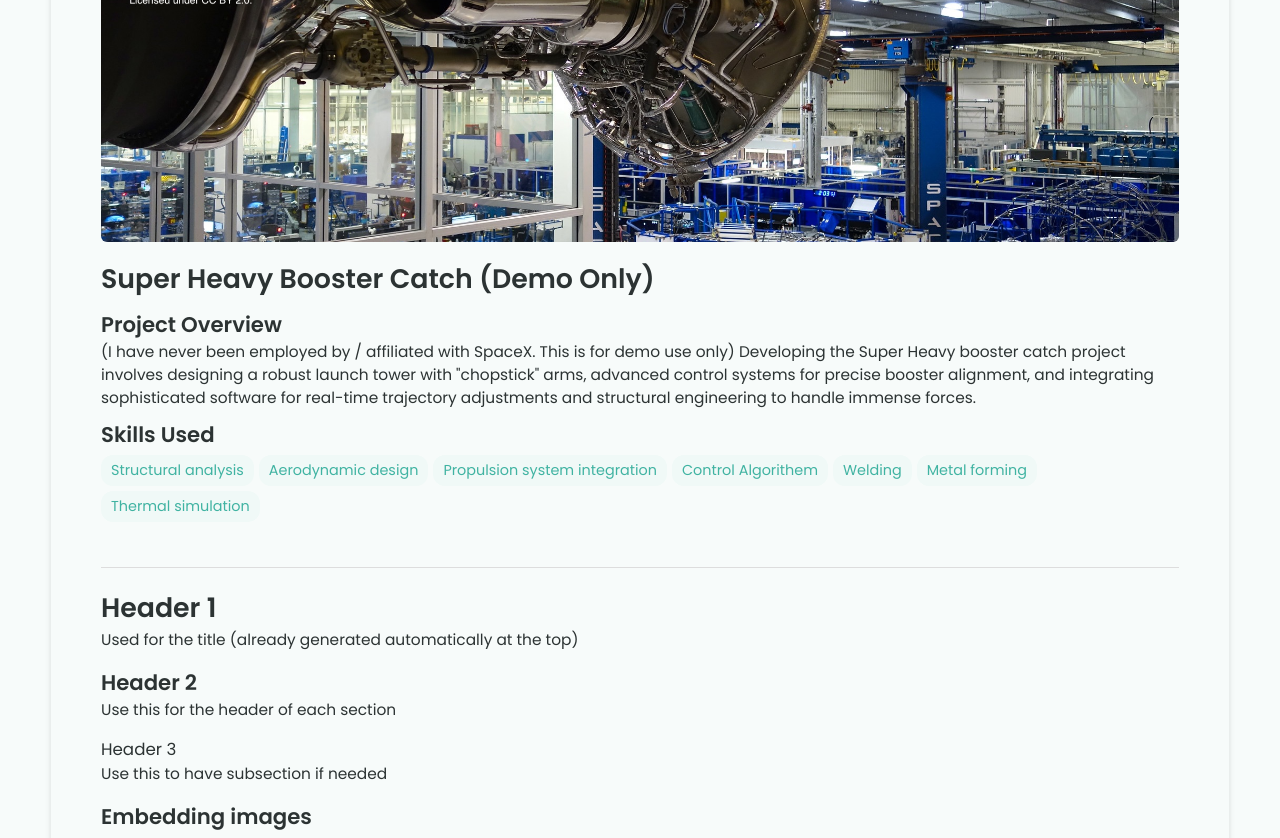
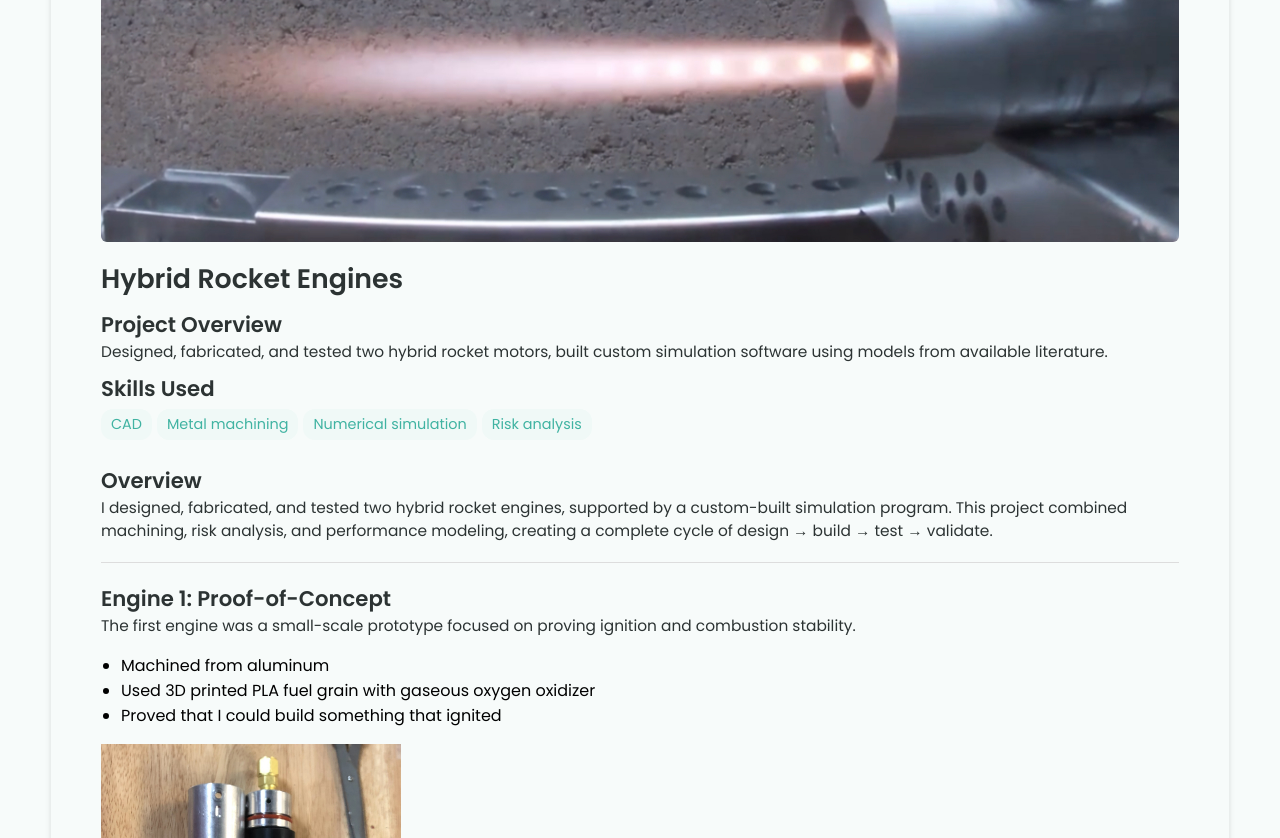
Before and after one commit to Riley-Johnson/Riley-Johnson.github.io, a Jekyll site: the page built from _projects/demo-project/index.md, in a window 1280 px wide and 1400 px high, scrolled down 248 px. Shown: the top 838 px of the window. Built offline with Jekyll 4.4.1, drawn with Linux system fonts in a browser that asks for light colours; some of the changed text lies outside the part shown; grey boxes are pictures that could not be loaded.

Commit message:
Update index.md

````diff
--- a/_projects/demo-project/index.md
+++ b/_projects/demo-project/index.md
@@ -1,112 +1,51 @@
 ---
 layout: post
-title: Super Heavy Booster Catch (Demo Only)
-description:  (I have never been employed by / affiliated with SpaceX. This is for demo use only)
-    Developing the Super Heavy booster catch project involves designing a robust launch tower with "chopstick" arms, advanced control systems for precise booster alignment, and integrating sophisticated software for real-time trajectory adjustments and structural engineering to handle immense forces.
+title: Hybrid Rocket Engines
+description: Designed, fabricated, and tested two hybrid rocket motors, built custom simulation software using models from available literature.
 skills:
-  - Structural analysis
-  - Aerodynamic design
-  - Propulsion system integration
-  - Control Algorithem
-  - Welding
-  - Metal forming
-  - Thermal simulation
-
-main-image: /project2.jpg
+  - CAD
+  - Metal machining
+  - Numerical simulation
+  - Risk analysis
+main-image: /ShockDiamonds.PNG
 ---
 
----
-# Header 1
-Used for the title (already generated automatically at the top)
-## Header 2
-Use this for the header of each section
-### Header 3
-Use this to have subsection if needed
+## Overview
+I designed, fabricated, and tested two hybrid rocket engines, supported by a custom-built simulation program. This project combined machining, risk analysis, and performance modeling, creating a complete cycle of design → build → test → validate.
 
-
-## Embedding images
-### External images
-{% include image-gallery.html images="https://live.staticflickr.com/65535/52821641477_d397e56bc4_k.jpg, https://live.staticflickr.com/65535/52822650673_f074b20d90_k.jpg" height="400"%}
-<span style="font-size: 10px">"Starship Test Flight Mission" from https://www.flickr.com/photos/spacex/52821641477/</span>
-You can put in multiple entries. All images will be at a fixed height in the same row. With smaller window, they will switch to columns.
-
-### Embeed images
-{% include image-gallery.html images="project2.jpg" height="400" %}
-place the images in project folder/images then update the file path.
-
-
-## Embedding youtube video
-The second video has the autoplay on. copy and paste the 11-digit id found in the url link. <br>
-*Example* : https://www.youtube.com/watch?v={**MhVw-MHGv4s**}&ab_channel=engineerguy
-{% include youtube-video.html id="MhVw-MHGv4s" autoplay= "false"%}
-{% include youtube-video.html id="XGC31lmdS6s" autoplay = "true" %}
-
-you can also set up custom size by specifying the width (the aspect ratio has been set to 16/9). The default size is 560 pixels x 315 pixels.
-
-The width of the video below. Regardless of initial width, all the videos is responsive and will fit within the smaller screen.
-{% include youtube-video.html id="tGCdLEQzde0" autoplay = "false" width= "900px" %}
-
-<br>
-
-## Adding a hozontal line
 ---
 
-## Starting a new line
-leave two spaces "  " at the end or enter <br>
+## Engine 1: Proof-of-Concept
+The first engine was a small-scale prototype focused on proving ignition and combustion stability.
 
-## Adding bold text
-this is how you input **bold text**
+- Machined from aluminum
+- Used 3D printed PLA fuel grain with gaseous oxygen oxidizer
+- Proved that I could build something that ignited
 
-## Adding italic text
-Italicized text is the *cat's meow*.
+{% include image-gallery.html images="FirstInternals.PNG" height="400" %}
+<span style="font-size: 10px">Motor components 1</span>
 
-## Adding ordered list
-1. First item
-2. Second item
-3. Third item
-4. Fourth item
+{% include image-gallery.html images="FirstTest.PNG" height="400" %}
+<span style="font-size: 10px">First hot-fire test 1</span>
 
-## Adding unordered list
-- First item
-- Second item
-- Third item
-- Fourth item
+---
 
-## Adding code block
-```ruby
-def hello_world
-  puts "Hello, World!"
-end
-```
+## Engine 2: Development Motor
+The second engine scaled up thrust and burn duration, building on lessons from the first design.
 
-```python
-def start()
-  print("time to start!")
-```
+- Redesigned injector using models from literature
+- Optimized fuel grain geometry for higher regression rate
+- Added chamber pressure and thrust instrumentation
 
-```javascript
-let x = 1;
-if (x === 1) {
-  let x = 2;
-  console.log(x);
-}
-console.log(x);
+{% include image-gallery.html images="engine2.jpg" height="400" %}
+<span style="font-size: 10px">Engine 2 firing with improved performance</span>
 
-```
+**Results**
+- Stable combustion across multiple tests
+- Experimental thrust data aligned with simulation
+- Identified thermal management as the main improvement area
 
-## Adding external links
-[Wikipedia](https://en.wikipedia.org)
+---
 
-
-## Adding block quote
-> A blockquote would look great if you need to highlight something
-
-
-## Adding table
-
-| Header 1 | Header 2 |
-|----------|----------|
-| Row 1, Col 1 | Row 1, Col 2 |
-| Row 2, Col 1 | Row 2, Col 2 |
-
-make sure to leave aline betwen the table and the header
+## Custom Simulation Program
+Alongside hardware, I wrote a simulation tool to model hybrid motor performance. It used regression rate models and thermodynamic calculations to predict chamber pressure, thrust, and total impulse.
````
